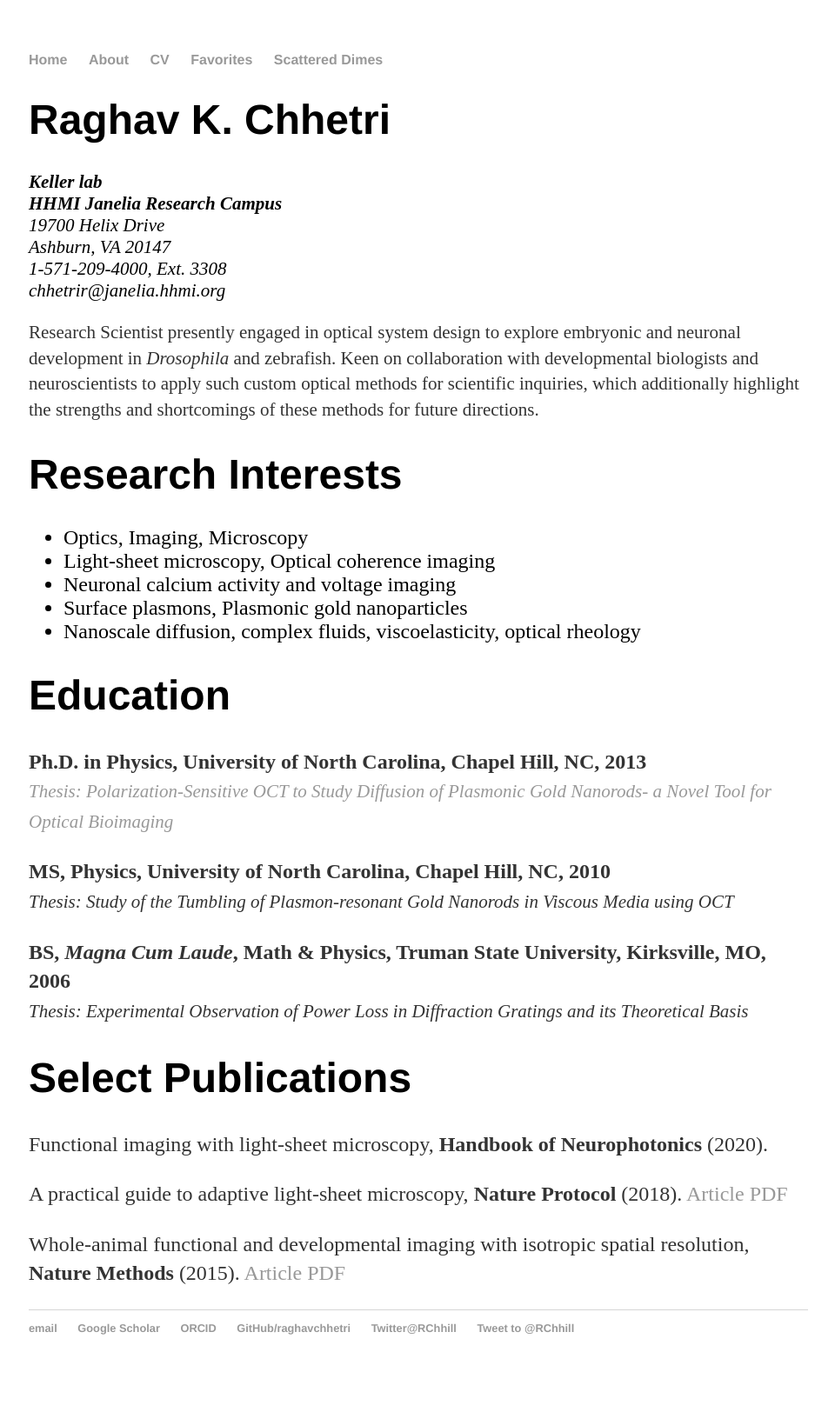
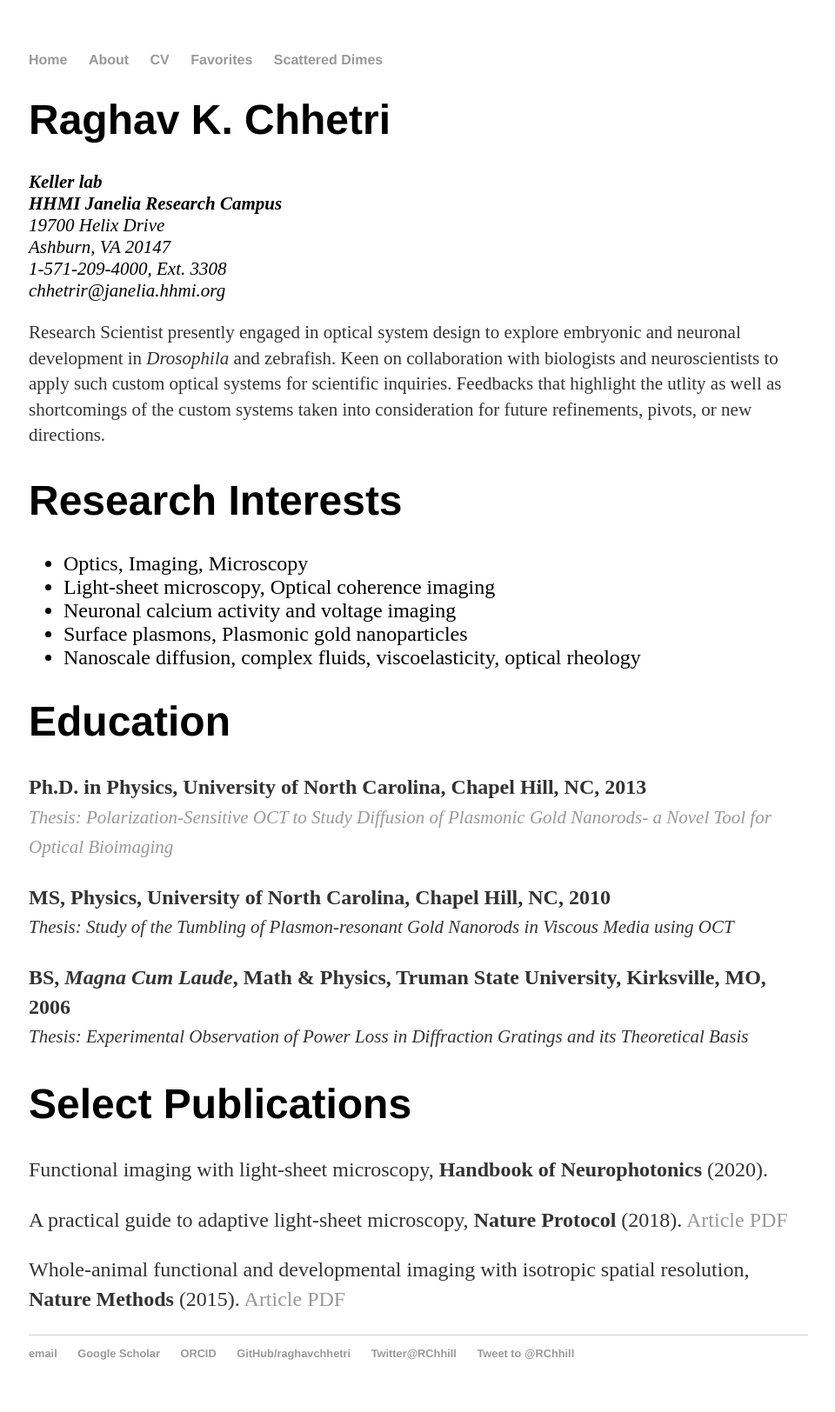
Before and after one commit to raghavchhetri/raghavchhetri.github.io, a Jekyll site: the page built from cv/index.html, in a window 1280 px wide. Shown: the whole page at 87% size, without its empty margins (159-1119 px from the left). Built offline with Jekyll 4.4.1, drawn with Linux system fonts in a browser that asks for light colours; comment, search, counter and statistics services are not loaded; before the commit the page ends 1595 px from its top, so only the background shows below that.

Commit message:
Update index.html

```diff
--- a/cv/index.html
+++ b/cv/index.html
@@ -15,8 +15,8 @@ title: Raghav Chhetri's CV
 		</address>
 
 		<p style="font-size:21px;"> Research Scientist presently engaged in optical system design to explore embryonic and neuronal development in <em>Drosophila</em>
-			  and zebrafish. Keen on collaboration with developmental biologists and neuroscientists to apply such custom optical methods for scientific inquiries,
-			  which additionally highlight the strengths and shortcomings of these methods for future directions. </p>
+			  and zebrafish. Keen on collaboration with biologists and neuroscientists to apply such custom optical systems for scientific inquiries. Feedbacks
+			that highlight the utlity as well as shortcomings of the custom systems taken into consideration for future refinements, pivots, or new directions. </p>
 
 		<h1>Research Interests</h1>
 		<ul style="font-size:24px;">
```
